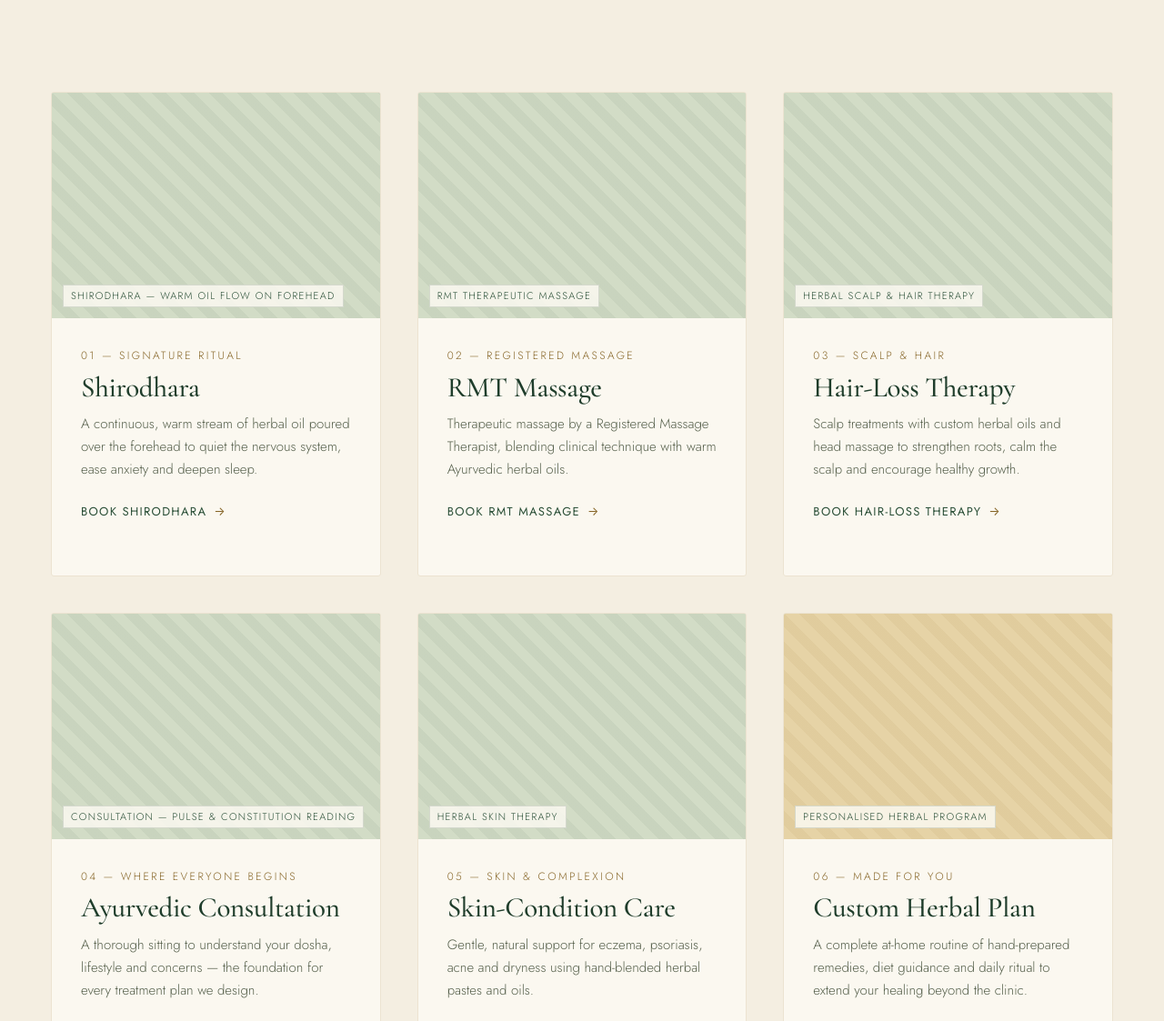
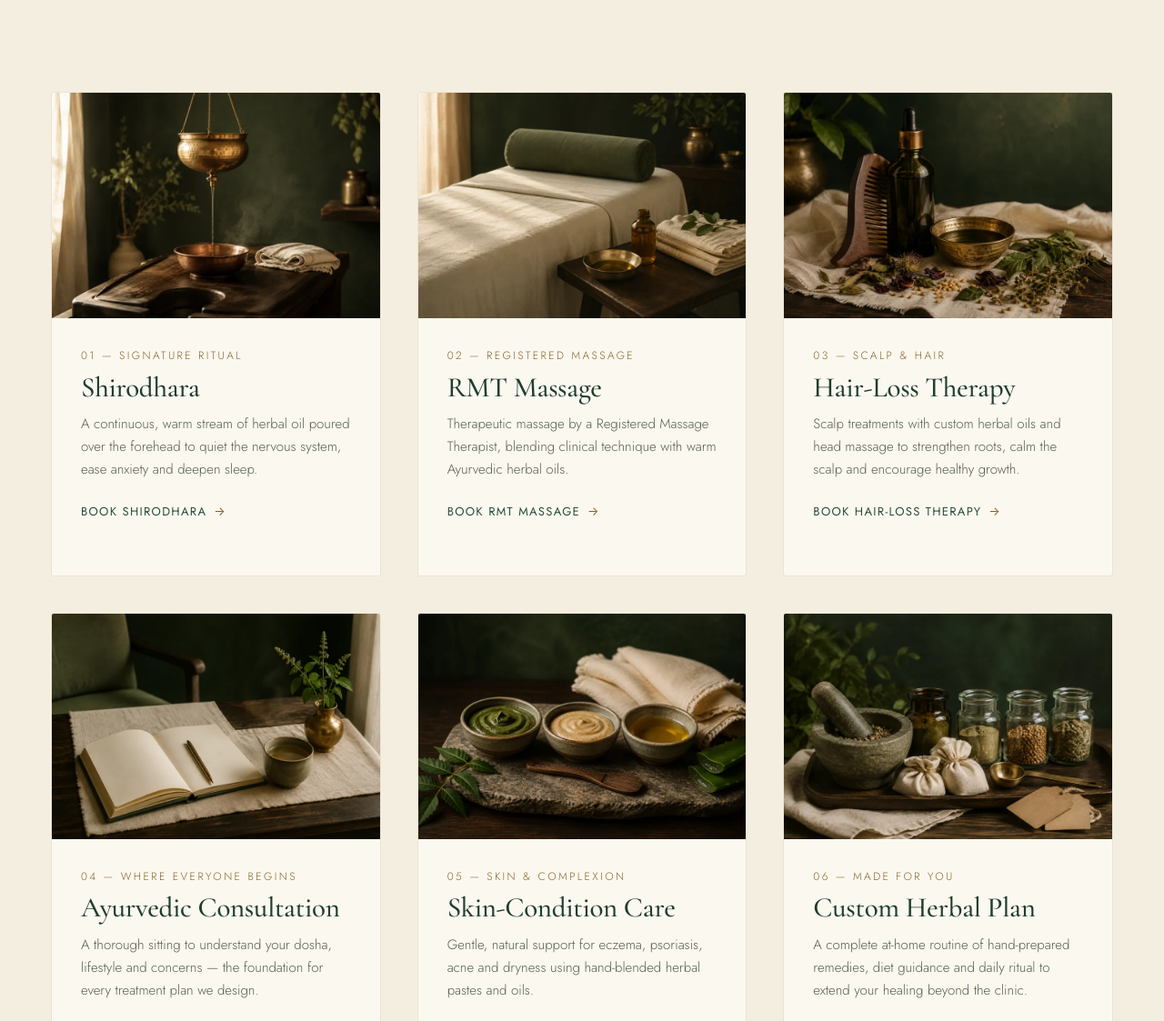
Before and after one commit to mehtameet12/AyuHerbalCare, a website built with Vite: page index.html in a window 1280 px wide. Shown: the part 3233-4356 px from the top of the page at 91% size. Built offline with nearby package versions, Linux system fonts and the light colour scheme.

Commit message:
images added

```diff
--- a/index.html
+++ b/index.html
@@ -231,7 +231,14 @@
           <div class="services-grid">
             <article class="service-card reveal">
               <div class="media">
-                <div class="ph" data-label="Shirodhara — warm oil flow on forehead"></div>
+                <img
+                  src="/images/shirodhara.webp"
+                  width="900"
+                  height="600"
+                  alt="Brass shirodhara vessel pouring a thin stream of warm herbal oil into a copper bowl"
+                  loading="lazy"
+                  decoding="async"
+                />
               </div>
               <div class="card-body">
                 <span class="s-no">01 — Signature ritual</span>
@@ -248,7 +255,16 @@
             </article>
 
             <article class="service-card reveal d1">
-              <div class="media"><div class="ph" data-label="RMT therapeutic massage"></div></div>
+              <div class="media">
+                <img
+                  src="/images/rmt-massage.webp"
+                  width="900"
+                  height="600"
+                  alt="Massage table draped in cream linen with a bottle of warm herbal oil and folded towels"
+                  loading="lazy"
+                  decoding="async"
+                />
+              </div>
               <div class="card-body">
                 <span class="s-no">02 — Registered massage</span>
                 <h3>RMT Massage</h3>
@@ -265,7 +281,14 @@
 
             <article class="service-card reveal d2">
               <div class="media">
-                <div class="ph" data-label="Herbal scalp &amp; hair therapy"></div>
+                <img
+                  src="/images/hair-loss-therapy.webp"
+                  width="900"
+                  height="600"
+                  alt="Amber bottle of herbal scalp oil with a wooden comb and dried bhringraj leaves"
+                  loading="lazy"
+                  decoding="async"
+                />
               </div>
               <div class="card-body">
                 <span class="s-no">03 — Scalp &amp; hair</span>
@@ -283,7 +306,14 @@
 
             <article class="service-card reveal">
               <div class="media">
-                <div class="ph" data-label="Consultation — pulse &amp; constitution reading"></div>
+                <img
+                  src="/images/ayurvedic-consultation.webp"
+                  width="900"
+                  height="600"
+                  alt="Quiet consultation table with an open notebook, brass pen and a cup of herbal tea"
+                  loading="lazy"
+                  decoding="async"
+                />
               </div>
               <div class="card-body">
                 <span class="s-no">04 — Where everyone begins</span>
@@ -300,7 +330,16 @@
             </article>
 
             <article class="service-card reveal d1">
-              <div class="media"><div class="ph" data-label="Herbal skin therapy"></div></div>
+              <div class="media">
+                <img
+                  src="/images/skin-condition-care.webp"
+                  width="900"
+                  height="600"
+                  alt="Ceramic bowls of neem and sandalwood herbal paste beside fresh neem and aloe leaves"
+                  loading="lazy"
+                  decoding="async"
+                />
+              </div>
               <div class="card-body">
                 <span class="s-no">05 — Skin &amp; complexion</span>
                 <h3>Skin-Condition Care</h3>
@@ -317,7 +356,14 @@
 
             <article class="service-card reveal d2">
               <div class="media">
-                <div class="ph gold" data-label="Personalised herbal program"></div>
+                <img
+                  src="/images/custom-herbal-plan.webp"
+                  width="900"
+                  height="600"
+                  alt="Stone mortar and pestle with jars of herbal powders and muslin pouches tied with twine"
+                  loading="lazy"
+                  decoding="async"
+                />
               </div>
               <div class="card-body">
                 <span class="s-no">06 — Made for you</span>
```
Also changed, not shown: public/images/ayurvedic-consultation.webp (added), public/images/custom-herbal-plan.webp (added), public/images/hair-loss-therapy.webp (added), public/images/rmt-massage.webp (added), public/images/shirodhara.webp (added), public/images/skin-condition-care.webp (added), 1 other file.
